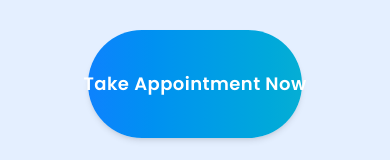
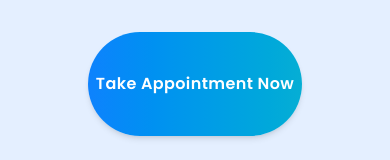
Before and after one commit to ADITYABANKEY07/doccure, a React (Vite) app in the folder client/: page / in a window 390 px wide. Shown: the part 435-595 px from the top of the page. Built offline with nearby package versions, Linux system fonts and the light colour scheme; sample sign-in values are in the browser's storage.

Commit message:
button modify in mobile

```diff
--- a/client/src/Home/Hero.jsx
+++ b/client/src/Home/Hero.jsx
@@ -154,20 +154,10 @@ const Hero = () => {
             <div className="leftelem w-[55vw] md:w-[40vw] max-w-3xl mx-auto md:mt-10">
               <div className="">
                 {/* Section 1: Search Input */}
-                {/* <div className="flex-[2] flex items-center px-3 md:px-4 gap-3 w-full md:w-auto">
-                  <i className="ri-hospital-line text-[#002b5b] text-xl"></i>
-                  <input
-                    type="text"
-                    placeholder="Search doctors, clinics, hospitals..."
-                    className="w-full outline-none text-gray-500 placeholder-gray-400 text-sm md:text-base bg-transparent"
-                  />
-                </div> */}
-
-
 
                 {/* Search Button */}
                 <button className="w-full mt-1 md:mt-0 bg-gradient-to-r from-primary to-secondary text-white px-10 py-10 md:px-8 md:py-7 rounded-full flex items-center justify-center gap-2 hover:opacity-90 transition-all shadow-md">
-                  <Link to='/booking' className="font-semibold text-lg text-nowrap md:text-xl tracking-wide">Take Appointment Now</Link>
+                  <Link to='/booking' className="font-semibold text-2sm text-nowrap md:text-xl tracking-wide">Take Appointment Now</Link>
                 </button>
               </div>
             </div>
```
